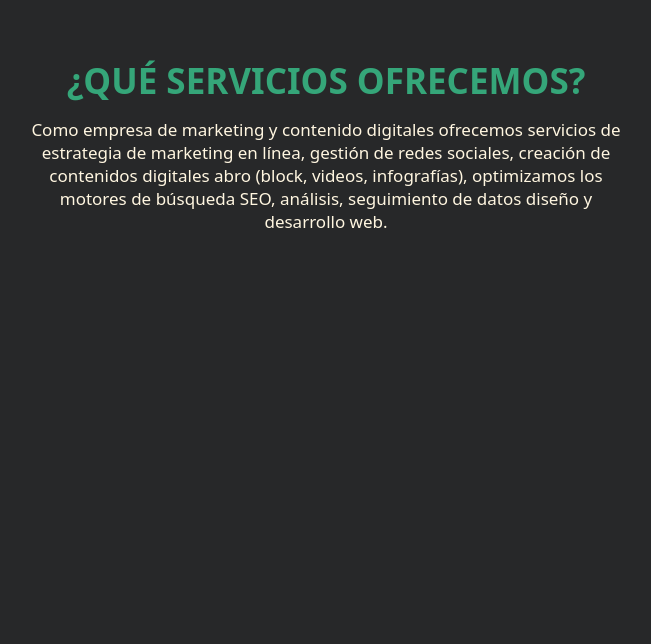
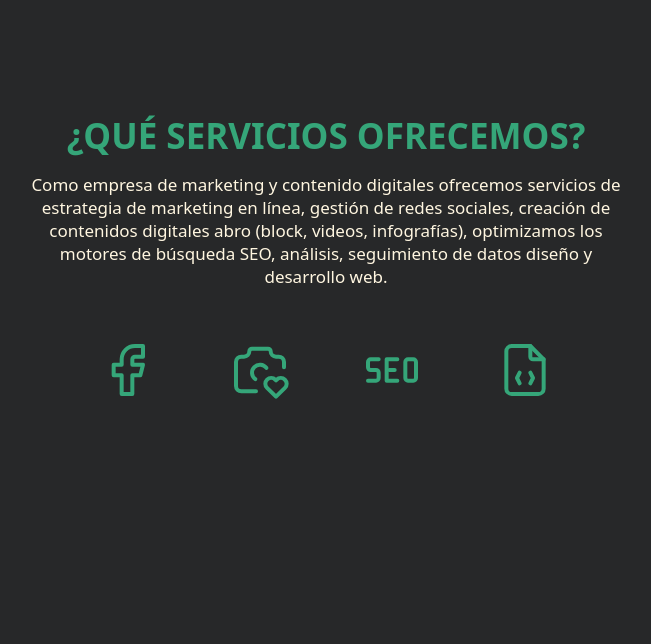
Before and after one commit to DaviAragon28/Royal-Design, a website: page src/index.html in a window 1280 px wide. Shown: the part 2263-2907 px from the top of the page, without its empty margins (314-965 px from the left). Drawn offline with nearby package versions, Linux system fonts and the light colour scheme.

Commit message:
Finish services section

```diff
--- a/src/index.html
+++ b/src/index.html
@@ -61,7 +61,8 @@
         <section class="home-section" id="home">
             <div>
                 <h1>¿QUÉ HACEMOS?</h1>
-                <p>Como empresa de marketing y contenido digital nos enfocamos en crear estrategias de marketing en línea, contenido de calidad y aprovechar las redes sociales para promover su marca.
+                <p>Como empresa de marketing y contenido digital nos enfocamos en crear estrategias de marketing en
+                    línea, contenido de calidad y aprovechar las redes sociales para promover su marca.
                 </p>
             </div>
         </section>
@@ -86,14 +87,49 @@
             </a>
         </section>
         <section class="services-section" id="services">
-
-            <div>
+            <div class="container-text">
                 <h1>¿QUÉ SERVICIOS OFRECEMOS?</h1>
                 <p>Como empresa de marketing y contenido digitales ofrecemos servicios de estrategia de marketing en
                     línea,
                     gestión de redes sociales, creación de contenidos digitales abro (block, videos, infografías),
                     optimizamos los motores de búsqueda SEO, análisis, seguimiento de datos diseño y desarrollo web.
                 </p>
+            </div>
+            <div class="container-icons">
+                <svg xmlns="http://www.w3.org/2000/svg" class="icon icon-tabler icon-tabler-brand-facebook" width="64"
+                    height="64" viewBox="0 0 24 24" stroke-width="1.5" stroke="#35a679" fill="none"
+                    stroke-linecap="round" stroke-linejoin="round">
+                    <path stroke="none" d="M0 0h24v24H0z" fill="none" />
+                    <path d="M7 10v4h3v7h4v-7h3l1 -4h-4v-2a1 1 0 0 1 1 -1h3v-4h-3a5 5 0 0 0 -5 5v2h-3" />
+                </svg>
+                <svg xmlns="http://www.w3.org/2000/svg" class="icon icon-tabler icon-tabler-camera-heart" width="64"
+                    height="64" viewBox="0 0 24 24" stroke-width="1.5" stroke="#35a679" fill="none"
+                    stroke-linecap="round" stroke-linejoin="round">
+                    <path stroke="none" d="M0 0h24v24H0z" fill="none" />
+                    <path
+                        d="M10.5 20h-5.5a2 2 0 0 1 -2 -2v-9a2 2 0 0 1 2 -2h1a2 2 0 0 0 2 -2a1 1 0 0 1 1 -1h6a1 1 0 0 1 1 1a2 2 0 0 0 2 2h1a2 2 0 0 1 2 2v2" />
+                    <path d="M14.41 11.212a3 3 0 1 0 -4.15 4.231" />
+                    <path
+                        d="M18 22l3.35 -3.284a2.143 2.143 0 0 0 .005 -3.071a2.242 2.242 0 0 0 -3.129 -.006l-.224 .22l-.223 -.22a2.242 2.242 0 0 0 -3.128 -.006a2.143 2.143 0 0 0 -.006 3.071l3.355 3.296z" />
+                </svg>
+                <svg xmlns="http://www.w3.org/2000/svg" class="icon icon-tabler icon-tabler-seo" width="64" height="64"
+                    viewBox="0 0 24 24" stroke-width="1.5" stroke="#35a679" fill="none" stroke-linecap="round"
+                    stroke-linejoin="round">
+                    <path stroke="none" d="M0 0h24v24H0z" fill="none" />
+                    <path d="M7 8h-3a1 1 0 0 0 -1 1v2a1 1 0 0 0 1 1h2a1 1 0 0 1 1 1v2a1 1 0 0 1 -1 1h-3" />
+                    <path d="M14 16h-4v-8h4" />
+                    <path d="M11 12h2" />
+                    <path d="M17 8m0 1a1 1 0 0 1 1 -1h2a1 1 0 0 1 1 1v6a1 1 0 0 1 -1 1h-2a1 1 0 0 1 -1 -1z" />
+                </svg>
+                <svg xmlns="http://www.w3.org/2000/svg" class="icon icon-tabler icon-tabler-file-code" width="64"
+                    height="64" viewBox="0 0 24 24" stroke-width="1.5" stroke="#35a679" fill="none"
+                    stroke-linecap="round" stroke-linejoin="round">
+                    <path stroke="none" d="M0 0h24v24H0z" fill="none" />
+                    <path d="M14 3v4a1 1 0 0 0 1 1h4" />
+                    <path d="M17 21h-10a2 2 0 0 1 -2 -2v-14a2 2 0 0 1 2 -2h7l5 5v11a2 2 0 0 1 -2 2z" />
+                    <path d="M10 13l-1 2l1 2" />
+                    <path d="M14 13l1 2l-1 2" />
+                </svg>
             </div>
         </section>
         <section class="projects-section" id="projects">
--- a/src/main.css
+++ b/src/main.css
@@ -200,16 +200,17 @@ main .about-section img {
 
 main .services-section {
     display: flex;
+    flex-direction: column;
     padding-top: 200px;
-    gap: 10px;
+    gap: 50px;
     justify-content: center;
     /* align-items: center; */
     height: 75vh;
     margin: 0 auto;
+    width: 600px;
 }
 
-main .services-section div {
-    width: 600px;
+main .services-section .container-text {
     text-align: center;
     display: flex;
     flex-direction: column;
@@ -219,6 +220,13 @@ main .services-section div {
 main .services-section p {
     text-align: center;
 }
+
+main .services-section .container-icons {
+    display: flex;
+    align-items: center;
+    justify-content: space-evenly;
+}
+
 
 main .objectives-section {
     display: flex;
@@ -393,17 +401,19 @@ main .shape {
     main .services-section, main .home-section {
         padding-top: 0;
         height: 100vh;
+        width: 100%;
+        margin: 0 auto;
+        max-width: 460px;
     }
 
-    main .services-section div {
-        width: auto;
+    main .services-section .container-icons {
+        width: 100%;
     }
 
     main .projects-section {
         flex-direction: column;
         height: auto;
         gap: 40px;
-        /* height: 100vh; */
     }
 
     main .projects-section div {
```
